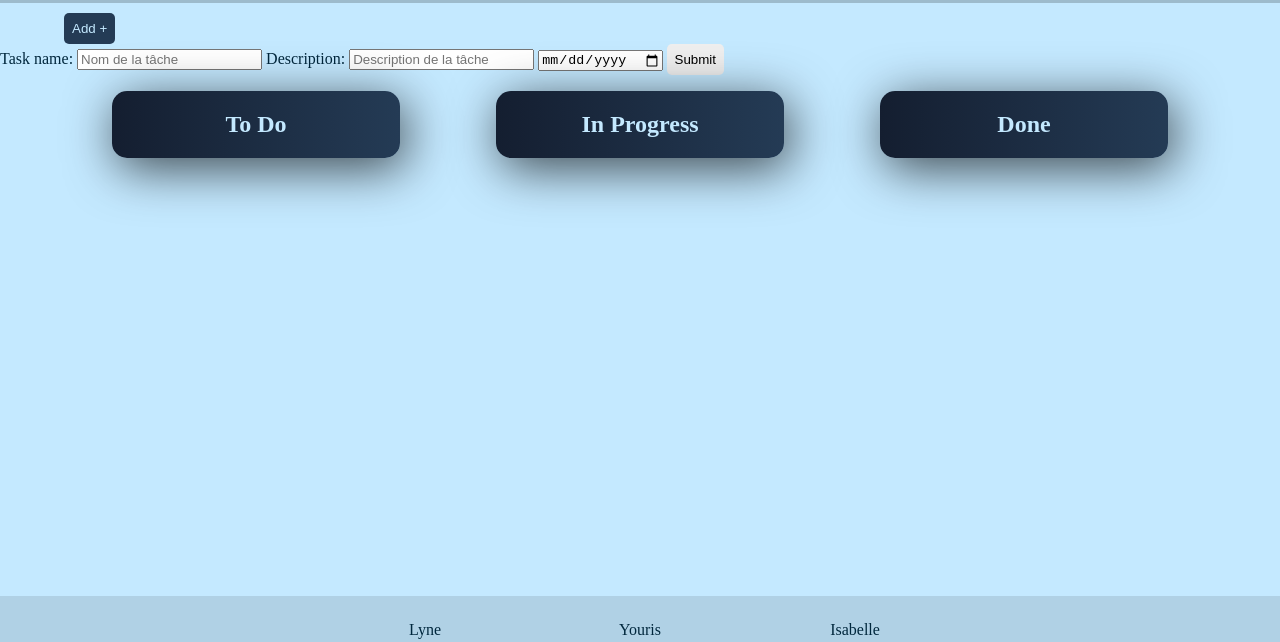
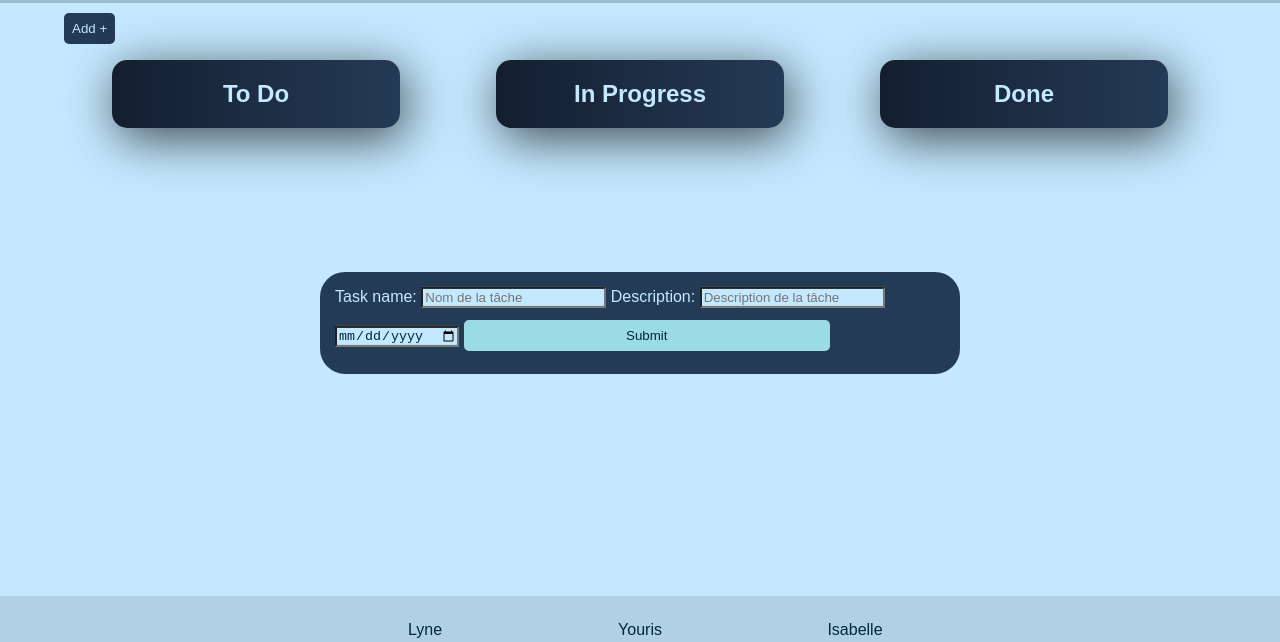
Before and after one commit to Yourisrachid/project-planner, a plain HTML site: page index.html in a window 1280 px wide. Both pictures are taken after a click on the button "Add +". Shown: the part 77-719 px from the top of the page. Drawn offline with nearby package versions, Linux system fonts and the light colour scheme; files that its build step writes are made by us from their sources; a web font is replaced by a local one.

Commit message:
centering the div plus positioning content

```diff
--- a/assets/scss/_darkmode.scss
+++ b/assets/scss/_darkmode.scss
@@ -34,6 +34,15 @@ body {
                 background-color: rgb(155, 219, 228);
                 color: rgb(0, 39, 61);
             }
+            #taskForm{
+                background-color: rgb(155, 219, 228);
+                color: rgb(0, 39, 61);
+                #submitButton{
+                background-color: rgb(36, 59, 85);
+                color: rgb(196, 233, 255);
+                }
+            }
+
         }
 
         footer {
--- /dev/null
+++ b/assets/scss/_fonts.scss
@@ -0,0 +1,7 @@
+@import url('https://fonts.googleapis.com/css2?family=Aclonica&family=Cagliostro&display=swap');
+body, button{
+    font-family: "Cagliostro", sans-serif;
+}
+h2, h3{
+    font-family: "Aclonica", sans-serif;
+}
--- a/assets/scss/_footer.scss
+++ b/assets/scss/_footer.scss
@@ -28,6 +28,9 @@ footer{
             &:visited{
                 color:rgb(0, 39, 61);
             }
+            &:hover{
+               transform: scale(1.1);
+            }
 
         }
         .link1{grid-column: 1/2;}
--- a/assets/scss/_submitBox.scss
+++ b/assets/scss/_submitBox.scss
@@ -3,6 +3,9 @@ button{
     border-radius: 5px;
     padding: 8px;
     border: none;
+    &:hover{
+        transform: scale(1.1);
+    }
 }
 #addItemButton{
 
@@ -11,8 +14,36 @@ button{
     margin-left: 5%;
     margin-top: 10px;
 }
-#taskform{
+#taskForm{
+    flex-direction: column;
+    top: 50%;
+    left: 50%;
+    transform:translate(-50%, -50%);
+    border-radius: 25px;
+    min-width: 280px;
+    max-height: 300px;
+    padding: 15px;
     background-color: rgb(36, 59, 85);
-    // position:sticky;
-    margin: auto;
+    z-index: 20;
+    position:fixed;
+    color: rgb(196, 233, 255);
+    #submitButton{
+        color: rgb(0, 39, 61);
+        background-color: rgb(155, 219, 228);
+        width: 60%;
+        align-self: center;
+        &:hover{
+            transform: scale(1.05);
+        }
+    }
+    input{
+        background-color: rgb(196, 233, 255);
+        color:rgb(0, 39, 61);
+        margin-bottom: 12px;
+        // word-wrap: break-word;
+        // word-break: break-all;
+        // min-width: 100px;
+        // width:fit-content;
+        height: fit-content;
+    }
 }
--- a/assets/scss/style.scss
+++ b/assets/scss/style.scss
@@ -3,7 +3,7 @@ body {
     overflow-x: hidden;
 }
 
-
+@import "fonts";
 @import "header";
 @import "footer";
 @import "submitBox";
```
Also changed, not shown: index.html (line endings or trailing spaces).
